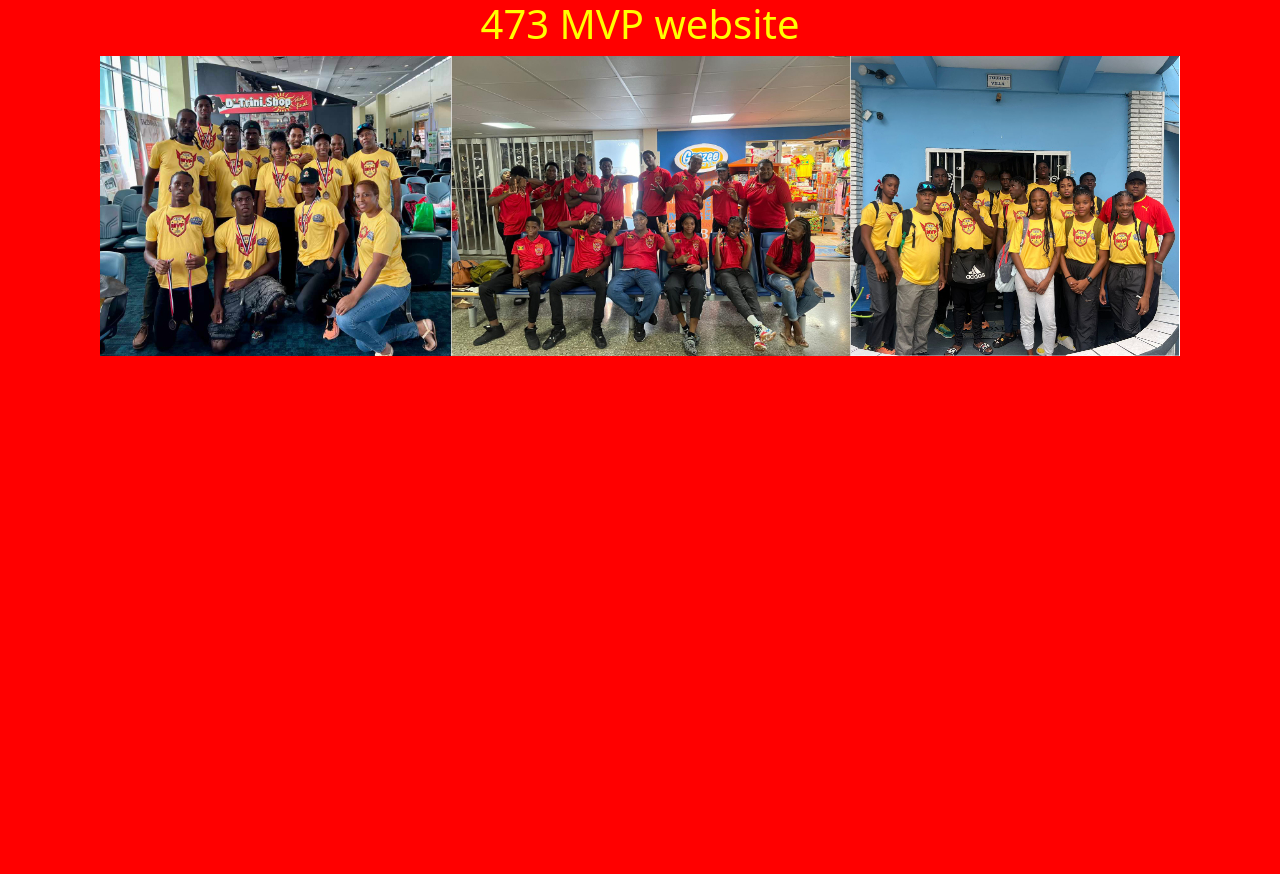
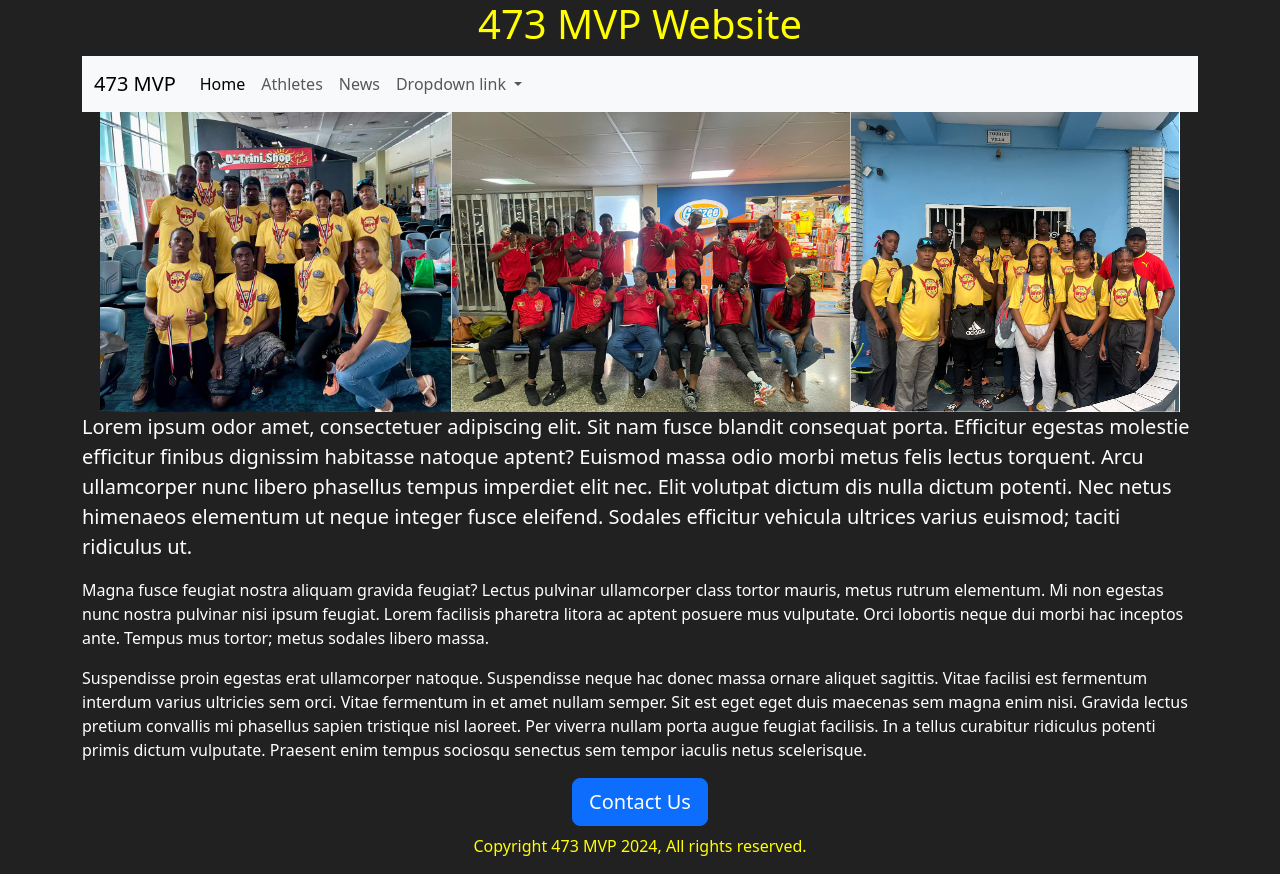
Before and after one commit to obadelej/GRNMVP, a Flask app: page / in a window 1280 px wide. Before the commit the page ends 356 px from the top, so only its background shows below. Run offline with Flask 3, Linux system fonts and the light colour scheme.

Commit message:
Added navbar and requirements.txt

```diff
--- a/app.py
+++ b/app.py
@@ -3,10 +3,46 @@ from flask import Flask, render_template
 
 app = Flask(__name__)
 
+ATHLETES =[
+    {
+        'id': 1,
+        'first_name': "Shantay",
+        'last_name': "Augustine",
+        'birthdate': '30/11/2006',
+        'gender':'Female'
+    },
+    {
+        'id': 2,
+        'first_name': "Ethan",
+        'last_name': "Sam",
+        'birthdate': '11/01/2007',
+        'gender': 'Male'
+    },
+    {
+        'id': 3,
+        'first_name': "Devonni",
+        'last_name': "Ferguson",
+        'birthdate': '17/10/2005',
+        'gender': 'Male'
+    },
+    {
+        'id': 4,
+        'first_name': "Rhea",
+        'last_name': "Flanders",
+        'birthdate': '21/08/2004',
+        'gender': 'Female'
+    }
+]
+
 @app.route('/')
 def home_page():
     return render_template('home.html')
 
+@app.route('/athletes')
+def athletes_page():
+    return render_template('athletes.html', athletes=ATHLETES)
+
+
 
 if __name__ == '__main__':
     app.run(host='0.0.0.0', debug=True)
--- a/static/style.css
+++ b/static/style.css
@@ -1,5 +1,5 @@
 body {
-  background-color: red;
+  background-color: rgb(33,33,33);
 }
 
 #welcome {
@@ -11,3 +11,12 @@ body {
   display:flex;
   justify-content:center;
 }
+
+p{
+  color: white;
+}
+
+#footer {
+  text-align: center;
+  color: yellow;
+}
--- a/templates/home.html
+++ b/templates/home.html
@@ -5,22 +5,40 @@
         <meta charset="utf-8">
         <meta name="viewport" content="width=device-width, initial-scale=1">
         <link href="https://cdn.jsdelivr.net/npm/bootstrap@5.3.3/dist/css/bootstrap.min.css" rel="stylesheet" integrity="sha384-QWTKZyjpPEjISv5WaRU9OFeRpok6YctnYmDr5pNlyT2bRjXh0JMhjY6hW+ALEwIH" crossorigin="anonymous">
+
         <link type= "text/css" rel="stylesheet" href="/static/style.css">
 
 
     </head>
     <body>
+        <div class="container">
 
-            <h1 id="welcome">473 MVP website</h1>
+            <h1 id="welcome">473 MVP Website</h1>
             <!-- <include src="navbar.html"> -->
+            {% include 'navbar.html' %}
             <div class="banner">
-                <img id="banner" src="/static/mvp_website_banner.jpg">
+                <img class="img-fluid" id="banner" src="/static/mvp_website_banner.jpg">
             </div>
+                <p class="lead">
+                    Lorem ipsum odor amet, consectetuer adipiscing elit. Sit nam fusce blandit consequat porta. Efficitur egestas molestie efficitur finibus dignissim habitasse natoque                        aptent? Euismod massa odio morbi metus felis lectus torquent. Arcu ullamcorper nunc libero phasellus tempus imperdiet elit nec. Elit volutpat dictum dis nulla dictum                      potenti. Nec netus himenaeos elementum ut neque integer fusce eleifend. Sodales efficitur vehicula ultrices varius euismod; taciti ridiculus ut.
+                </p>
+
+                <p>
+                Magna fusce feugiat nostra aliquam gravida feugiat? Lectus pulvinar ullamcorper class tortor mauris, metus rutrum elementum. Mi non egestas nunc nostra pulvinar nisi                     ipsum feugiat. Lorem facilisis pharetra litora ac aptent posuere mus vulputate. Orci lobortis neque dui morbi hac inceptos ante. Tempus mus tortor; metus sodales libero                     massa.
+                </p>
+
+                <p>
+                Suspendisse proin egestas erat ullamcorper natoque. Suspendisse neque hac donec massa ornare aliquet sagittis. Vitae facilisi est fermentum interdum varius ultricies sem                     orci. Vitae fermentum in et amet nullam semper. Sit est eget eget duis maecenas sem magna enim nisi. Gravida lectus pretium convallis mi phasellus sapien tristique                     nisl laoreet. Per viverra nullam porta augue feugiat facilisis. In a tellus curabitur ridiculus potenti primis dictum vulputate. Praesent enim tempus sociosqu senectus                     sem tempor iaculis netus scelerisque.
+            </p>
 
 
+        </div>
 
-
-
-                <script src="https://cdn.jsdelivr.net/npm/bootstrap@5.3.3/dist/js/bootstrap.bundle.min.js" integrity="sha384-YvpcrYf0tY3lHB60NNkmXc5s9fDVZLESaAA55NDzOxhy9GkcIdslK1eN7N6jIeHz" crossorigin="anonymous"></script>
+        <div class="text-center">
+            <button class="btn btn-primary btn-lg mb-2" type="button">Contact Us</button>
+            <p id="footer">
+                Copyright 473 MVP 2024, All rights reserved.
+            </p>
+        </div>
     </body>
 </html>
--- a/templates/navbar.html
+++ b/templates/navbar.html
@@ -1,6 +1,6 @@
 <nav class="navbar navbar-expand-lg bg-body-tertiary">
   <div class="container-fluid">
-    <a class="navbar-brand" href="#">Navbar</a>
+    <a class="navbar-brand" href="#">473 MVP</a>
     <button class="navbar-toggler" type="button" data-bs-toggle="collapse" data-bs-target="#navbarNavDropdown" aria-controls="navbarNavDropdown" aria-expanded="false" aria-label="Toggle navigation">
       <span class="navbar-toggler-icon"></span>
     </button>
@@ -10,10 +10,10 @@
           <a class="nav-link active" aria-current="page" href="#">Home</a>
         </li>
         <li class="nav-item">
-          <a class="nav-link" href="#">Features</a>
+          <a class="nav-link" href="#">Athletes</a>
         </li>
         <li class="nav-item">
-          <a class="nav-link" href="#">Pricing</a>
+          <a class="nav-link" href="#">News</a>
         </li>
         <li class="nav-item dropdown">
           <a class="nav-link dropdown-toggle" href="#" role="button" data-bs-toggle="dropdown" aria-expanded="false">
--- /dev/null
+++ b/templates/requirements.txt
@@ -0,0 +1,2 @@
+Flask
+gunicorn
```
